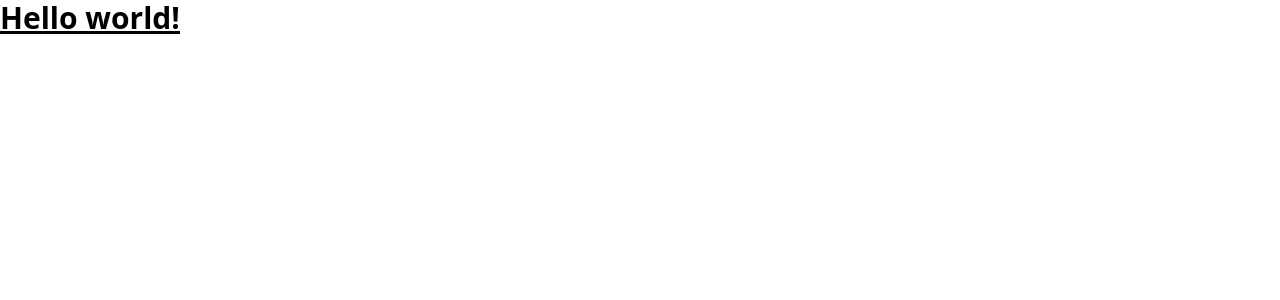
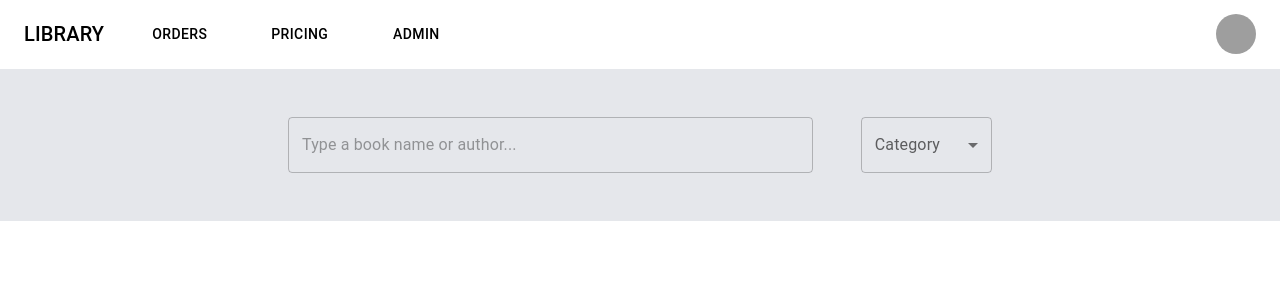
Before and after one commit to trekvartista/online-library, a React (Vite) app: page / in a window 1280 px wide. Shown: the top 300 px of the page. Built offline with nearby package versions, Linux system fonts and the light colour scheme; grey boxes are pictures that could not be loaded.

Commit message:
Configured routing and installed mui
Made a simple navbar using mui samples

```diff
--- a/package.json
+++ b/package.json
@@ -8,10 +8,15 @@
     "preview": "vite preview"
   },
   "dependencies": {
+    "@emotion/react": "^11.9.0",
+    "@emotion/styled": "^11.8.1",
+    "@mui/icons-material": "^5.8.0",
+    "@mui/material": "^5.8.0",
     "autoprefixer": "^10.4.7",
     "postcss": "^8.4.14",
     "react": "^18.0.0",
     "react-dom": "^18.0.0",
+    "react-router-dom": "6",
     "tailwindcss": "^3.0.24"
   },
   "devDependencies": {
--- a/src/App.jsx
+++ b/src/App.jsx
@@ -1,9 +1,17 @@
 import { useState } from "react";
+import { Route, Routes } from "react-router-dom";
+import Navbar from "./components/Navbar";
+import { publicRoutes } from "./routes";
 
 function App() {
     return (
         <div>
-            <span className="text-3xl font-bold underline">Hello world!</span>
+            <Navbar />
+            <Routes>
+                {publicRoutes.map(({ path, Component }) =>
+                    <Route key={path} path={path} element={<Component />} />
+                )}
+            </Routes>
         </div>
     );
 }
--- /dev/null
+++ b/src/components/Navbar.jsx
@@ -0,0 +1,169 @@
+import * as React from "react";
+import AppBar from "@mui/material/AppBar";
+import Box from "@mui/material/Box";
+import Toolbar from "@mui/material/Toolbar";
+import IconButton from "@mui/material/IconButton";
+import Typography from "@mui/material/Typography";
+import Menu from "@mui/material/Menu";
+import MenuIcon from "@mui/icons-material/Menu";
+import Container from "@mui/material/Container";
+import Avatar from "@mui/material/Avatar";
+import Button from "@mui/material/Button";
+import Tooltip from "@mui/material/Tooltip";
+import MenuItem from "@mui/material/MenuItem";
+
+const pages = ["Orders", "Pricing", "Admin"];
+const settings = ["Profile", "Account", "Dashboard", "Logout"];
+
+const Navbar = () => {
+    const [anchorElNav, setAnchorElNav] = React.useState(null);
+    const [anchorElUser, setAnchorElUser] = React.useState(null);
+
+    const handleOpenNavMenu = (event) => {
+        setAnchorElNav(event.currentTarget);
+    };
+    const handleOpenUserMenu = (event) => {
+        setAnchorElUser(event.currentTarget);
+    };
+
+    const handleCloseNavMenu = () => {
+        setAnchorElNav(null);
+    };
+
+    const handleCloseUserMenu = () => {
+        setAnchorElUser(null);
+    };
+
+    return (
+        <AppBar position="static" color="transparent">
+            <Container maxWidth="xl">
+                <Toolbar disableGutters>
+                    <Typography
+                        variant="h6"
+                        noWrap
+                        component="div"
+                        sx={{ mr: 2, display: { xs: "none", md: "flex" } }}
+                    >
+                        LIBRARY
+                    </Typography>
+
+                    <Box
+                        sx={{
+                            flexGrow: 1,
+                            display: { xs: "flex", md: "none" },
+                        }}
+                    >
+                        <IconButton
+                            size="large"
+                            aria-label="account of current user"
+                            aria-controls="menu-appbar"
+                            aria-haspopup="true"
+                            onClick={handleOpenNavMenu}
+                            color="inherit"
+                        >
+                            <MenuIcon />
+                        </IconButton>
+                        <Menu
+                            id="menu-appbar"
+                            anchorEl={anchorElNav}
+                            anchorOrigin={{
+                                vertical: "bottom",
+                                horizontal: "left",
+                            }}
+                            keepMounted
+                            transformOrigin={{
+                                vertical: "top",
+                                horizontal: "left",
+                            }}
+                            open={Boolean(anchorElNav)}
+                            onClose={handleCloseNavMenu}
+                            sx={{
+                                display: { xs: "block", md: "none" },
+                            }}
+                        >
+                            {pages.map((page) => (
+                                <MenuItem
+                                    key={page}
+                                    onClick={handleCloseNavMenu}
+                                >
+                                    <Typography textAlign="center">
+                                        {page}
+                                    </Typography>
+                                </MenuItem>
+                            ))}
+                        </Menu>
+                    </Box>
+                    <Typography
+                        variant="h6"
+                        noWrap
+                        component="div"
+                        sx={{
+                            flexGrow: 1,
+                            display: { xs: "flex", md: "none" },
+                        }}
+                    >
+                        LIBRARY
+                    </Typography>
+                    <Box
+                        sx={{
+                            flexGrow: 1,
+                            display: { xs: "none", md: "flex" },
+                        }}
+                    >
+                        {pages.map((page) => (
+                            <Button
+                                key={page}
+                                onClick={handleCloseNavMenu}
+                                sx={{ my: 2, mx: 3, color: "black", display: "block" }}
+                            >
+                                {page}
+                            </Button>
+                        ))}
+                    </Box>
+
+                    <Box sx={{ flexGrow: 0 }}>
+                        <Tooltip title="Open settings">
+                            <IconButton
+                                onClick={handleOpenUserMenu}
+                                sx={{ p: 0 }}
+                            >
+                                <Avatar
+                                    alt="U"
+                                    src="/static/images/avatar/2.jpg"
+                                />
+                            </IconButton>
+                        </Tooltip>
+                        <Menu
+                            sx={{ mt: "45px" }}
+                            id="menu-appbar"
+                            anchorEl={anchorElUser}
+                            anchorOrigin={{
+                                vertical: "top",
+                                horizontal: "right",
+                            }}
+                            keepMounted
+                            transformOrigin={{
+                                vertical: "top",
+                                horizontal: "right",
+                            }}
+                            open={Boolean(anchorElUser)}
+                            onClose={handleCloseUserMenu}
+                        >
+                            {settings.map((setting) => (
+                                <MenuItem
+                                    key={setting}
+                                    onClick={handleCloseUserMenu}
+                                >
+                                    <Typography textAlign="center">
+                                        {setting}
+                                    </Typography>
+                                </MenuItem>
+                            ))}
+                        </Menu>
+                    </Box>
+                </Toolbar>
+            </Container>
+        </AppBar>
+    );
+};
+export default Navbar;
--- a/src/main.jsx
+++ b/src/main.jsx
@@ -1,10 +1,13 @@
-import React from 'react'
-import ReactDOM from 'react-dom/client'
-import App from './App'
-import './index.css'
+import React from "react";
+import ReactDOM from "react-dom/client";
+import { BrowserRouter } from "react-router-dom";
+import App from "./App";
+import "./index.css";
 
-ReactDOM.createRoot(document.getElementById('root')).render(
-  <React.StrictMode>
-    <App />
-  </React.StrictMode>
-)
+ReactDOM.createRoot(document.getElementById("root")).render(
+    <React.StrictMode>
+        <BrowserRouter>
+            <App />
+        </BrowserRouter>
+    </React.StrictMode>
+);
--- /dev/null
+++ b/src/pages/Library.jsx
@@ -0,0 +1,40 @@
+import { FormControl, InputLabel, MenuItem, Select, TextField } from "@mui/material";
+import React, { useState } from "react";
+
+const Library = () => {
+    const [category, setCategory] = useState("");
+
+    const handleCategoryChange = (event) => {
+        setCategory(event.target.value);
+    };
+
+    return (
+        <div className="flex w-full bg-gray-200 py-12 px-4 md:px-14 xl:px-24">
+            <div className="flex flex-row mx-48 gap-12 items-center w-full">
+                <div className="w-4/5">
+                    <TextField
+                        className="w-full"
+                        variant="outlined"
+                        placeholder="Type a book name or author..."
+                    />
+                </div>
+                <div className="w-1/5">
+                    <FormControl fullWidth>
+                        <InputLabel> Category </InputLabel>
+                        <Select
+                            label="Category"
+                            value={category}
+                            onChange={(e) => handleCategoryChange(e)}
+                        >
+                            <MenuItem value={10}>Ten</MenuItem>
+                            <MenuItem value={20}>Twenty</MenuItem>
+                            <MenuItem value={30}>Thirty</MenuItem>
+                        </Select>
+                    </FormControl>
+                </div>
+            </div>
+        </div>
+    );
+};
+
+export default Library;
--- /dev/null
+++ b/src/routes.js
@@ -0,0 +1,9 @@
+import Library from "./pages/Library";
+import { LIBRARY_ROUTE } from "./utils/consts";
+
+export const publicRoutes = [
+    {
+        path: LIBRARY_ROUTE,
+        Component: Library
+    }
+]
--- /dev/null
+++ b/src/utils/consts.js
@@ -0,0 +1,5 @@
+export const LIBRARY_ROUTE = '/'
+export const ADMIN_ROUTE = '/admin'
+export const REGISTER_ROUTE = '/register'
+export const LOGIN_ROUTE = '/login'
+// export const WISH_LIST_ROUTE = '/login'
```
Also changed, not shown: 1 other file (tests, documents, lock files or other folders).
